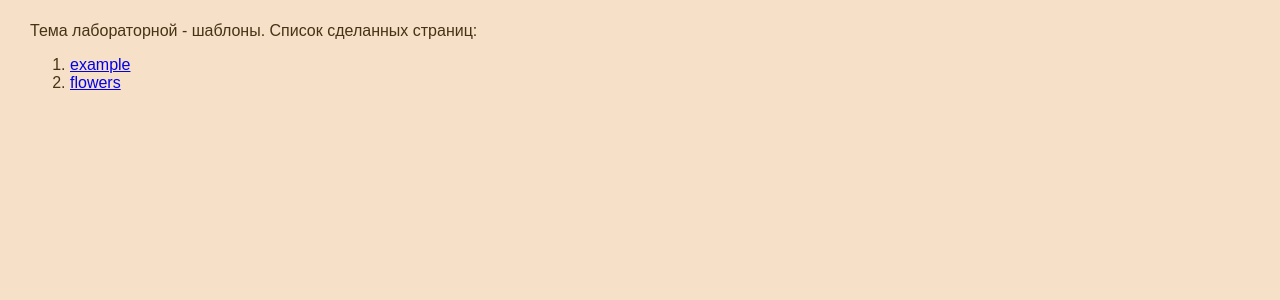
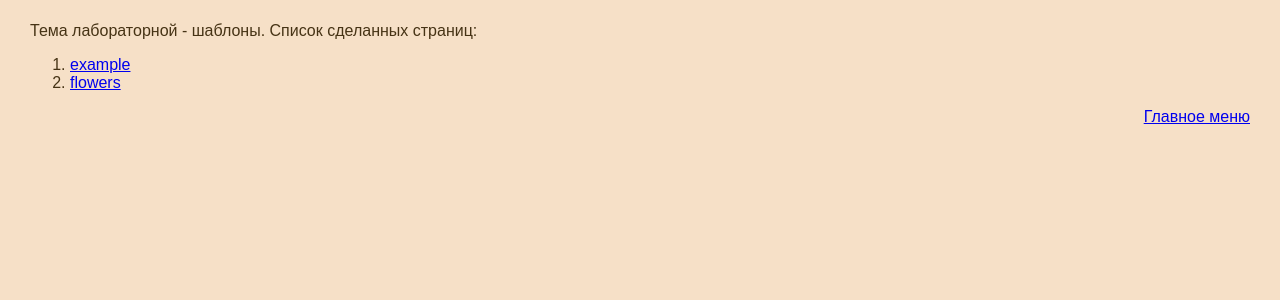
Before and after one commit to kisses-noo/webprogramming-labs-2, a Flask app: page /lab2/ in a window 1280 px wide. Shown: the part 134-434 px from the top of the page. Run offline with Flask 3, Linux system fonts and the light colour scheme.

Commit message:
Добавлены ссылки

```diff
--- a/app.py
+++ b/app.py
@@ -25,6 +25,10 @@ def menu():
             <ol>
                 <li>
                     <a href="/lab1">Лабораторная работа 1</a>
+                </li>
+
+                <li>
+                    <a href="/lab2">Лабораторная работа 2</a>
                 </li>
 
             </ol>
--- a/templates/base.html
+++ b/templates/base.html
@@ -14,6 +14,9 @@
 
         <main>
             {% block main %}{% endblock %}
+            <div style = "text-align: right">
+                <a href="{{ url_for('menu') }}">Главное меню</a>
+            </div>
         </main>
 
         <footer>
```
